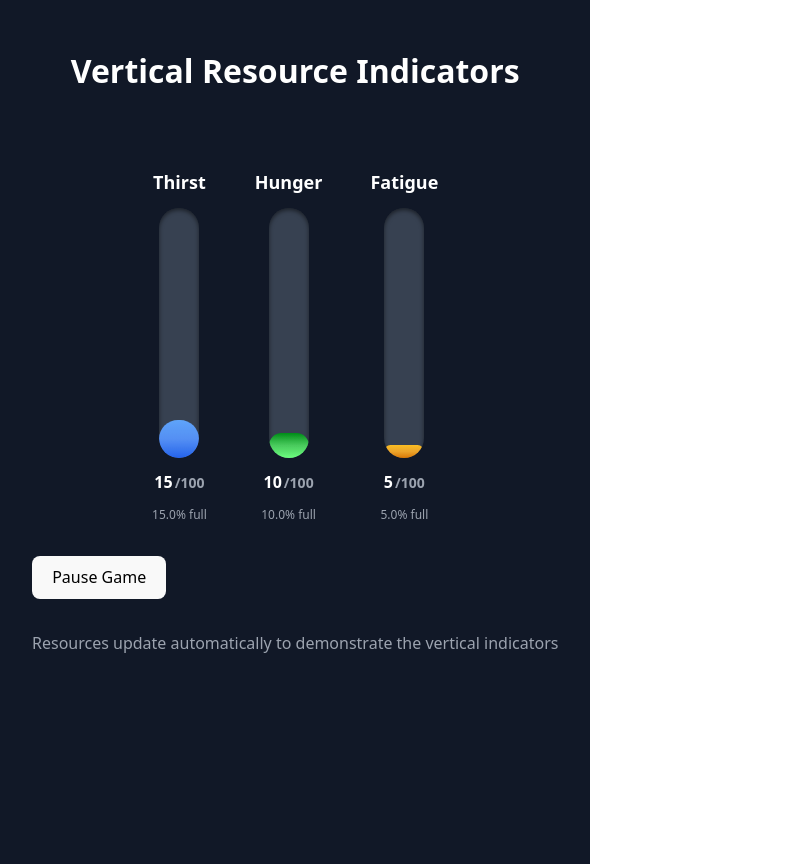
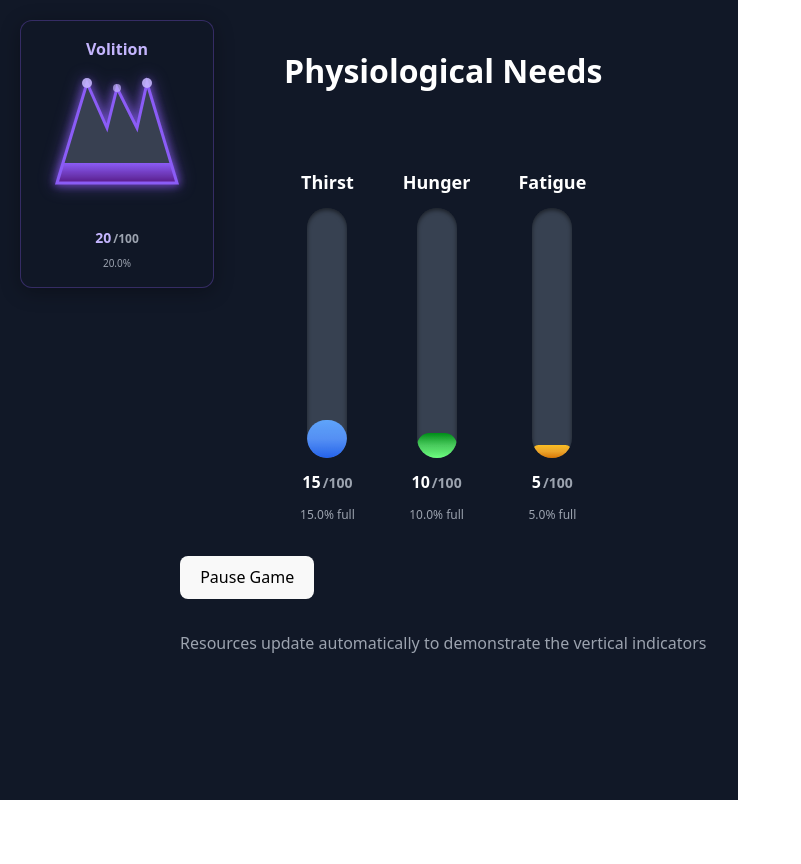
Before and after one commit to BMorin87/delta-drive, a React (Vite) app: page / in a window 1280 px wide. Shown: the whole page, without its empty margins (0-801 px from the left). After the commit the page ends 800 px from the top, so only its background shows below. Built offline with nearby package versions, Linux system fonts and the light colour scheme.

Commit message:
Add volition

```diff
--- a/src/components/DeltaGame.jsx
+++ b/src/components/DeltaGame.jsx
@@ -1,13 +1,16 @@
 import { useGameStore } from "./gameStore";
 import { gameEngine } from "./gameEngine";
+import VolitionCrown from "./VolitionCrown";
 import "../styles/ProgressBars.css";
 
 const thirstCapacity = 100;
 const hungerCapacity = 100;
 const fatigueCapacity = 100;
+const volitionCapacity = 100;
 
 const VerticalProgressBars = () => {
-  const { thirst, hunger, fatigue, isRunning, togglePause } = useGameStore();
+  const { volition, thirst, hunger, fatigue, isRunning, togglePause } =
+    useGameStore();
 
   const VerticalProgressBar = ({
     current,
@@ -41,8 +44,15 @@ const VerticalProgressBars = () => {
   };
 
   return (
-    <div className="app-container">
-      <h1 className="app-title">Vertical Resource Indicators</h1>
+    <div className="game-layout">
+      {/* Fixed Volition Crown in top left */}
+      <div className="volition-hud">
+        <VolitionCrown current={volition} max={volitionCapacity} />
+      </div>
+
+      {/* Main game content */}
+      <div className="main-content">
+        <h1 className="app-title">Physiological Needs</h1>
 
         <div className="bars-container">
           <VerticalProgressBar
@@ -77,8 +87,10 @@ const VerticalProgressBars = () => {
 
         <div className="demo-note">
           <p>
-          Resources update automatically to demonstrate the vertical indicators
+            Resources update automatically to demonstrate the vertical
+            indicators
           </p>
+        </div>
       </div>
     </div>
   );
@@ -87,6 +99,7 @@ const VerticalProgressBars = () => {
 const thirstGrowth = 3;
 const hungerGrowth = 2;
 const fatigueGrowth = 1;
+const volitionGrowth = 4;
 
 gameEngine.registerSystem("Thirst", (state) => {
   if (state.thirst == null) return {};
@@ -112,4 +125,12 @@ gameEngine.registerSystem("Fatigue", (state) => {
   };
 });
 
+gameEngine.registerSystem("Volition", (state) => {
+  if (state.volition == null) return {};
+
+  return {
+    volition: Math.min(volitionCapacity, state.volition + volitionGrowth),
+  };
+});
+
 export default VerticalProgressBars;
--- /dev/null
+++ b/src/components/VolitionCrown.jsx
@@ -0,0 +1,60 @@
+import "../styles/VolitionCrown.css";
+
+const VolitionCrown = ({ current, max }) => {
+  const percentage = Math.min((current / max) * 100, 100);
+
+  return (
+    <div className="volition-crown-container">
+      <div className="volition-label">Volition</div>
+      <div className="crown-wrapper">
+        <svg
+          width="160"
+          height="140"
+          viewBox="0 0 160 140"
+          className="crown-svg"
+        >
+          <defs>
+            <linearGradient
+              id="crownGradient"
+              x1="0%"
+              y1="100%"
+              x2="0%"
+              y2="0%"
+            >
+              <stop offset="0%" stopColor="#581c87" />
+              <stop offset={`${percentage}%`} stopColor="#8b5cf6" />
+              <stop offset={`${percentage}%`} stopColor="#374151" />
+              <stop offset="100%" stopColor="#374151" />
+            </linearGradient>
+            <filter id="crownGlow">
+              <feGaussianBlur stdDeviation="4" result="coloredBlur" />
+              <feMerge>
+                <feMergeNode in="coloredBlur" />
+                <feMergeNode in="SourceGraphic" />
+              </feMerge>
+            </filter>
+          </defs>
+          {/* Crown shape path with straight diagonal lines to outer peaks */}
+          <path
+            d="M20 110 L50 10 L70 55 L80 15 L100 55 L110 10 L140 110 Z"
+            fill="url(#crownGradient)"
+            stroke="#8b5cf6"
+            strokeWidth="3"
+            filter="url(#crownGlow)"
+          />
+          {/* Crown gems - positioned exactly at the peak tops */}
+          <circle cx="50" cy="10" r="5" fill="#c4b5fd" opacity="0.9" />
+          <circle cx="80" cy="15" r="4" fill="#c4b5fd" opacity="0.7" />
+          <circle cx="110" cy="10" r="5" fill="#c4b5fd" opacity="0.9" />
+        </svg>
+      </div>
+      <div className="volition-values">
+        <span className="volition-current">{Math.round(current)}</span>
+        <span className="volition-max">/{max}</span>
+      </div>
+      <div className="volition-percentage">{percentage.toFixed(1)}%</div>
+    </div>
+  );
+};
+
+export default VolitionCrown;
--- a/src/components/gameStore.js
+++ b/src/components/gameStore.js
@@ -3,6 +3,7 @@ import { gameEngine } from "./gameEngine";
 
 export const useGameStore = create((set, get) => ({
   // Game state.
+  volition: 0,
   thirst: 0,
   hunger: 0,
   fatigue: 0,
--- a/src/styles/ProgressBars.css
+++ b/src/styles/ProgressBars.css
@@ -1,4 +1,18 @@
-/* Main App Styles */
+/* Main Game Layout */
+.game-layout {
+  min-height: 100vh;
+  background-color: #111827;
+  color: white;
+  position: relative;
+}
+
+/* Main content area */
+.main-content {
+  padding: 2rem;
+  padding-left: 180px; /* Make room for the volition HUD */
+}
+
+/* App Container Styles */
 .app-container {
   min-height: 100vh;
   background-color: #111827;
@@ -107,6 +121,11 @@
   background: linear-gradient(to top, #d97706, #fbbf24);
 }
 
+/* New Volition bar styling */
+.volition-bar {
+  background: linear-gradient(to top, #581c87, #8b5cf6);
+}
+
 /* Progress Values Display */
 .progress-values {
   display: flex;
--- /dev/null
+++ b/src/styles/VolitionCrown.css
@@ -0,0 +1,68 @@
+/* Volition Crown Component Styles */
+
+/* Fixed HUD positioning */
+.volition-hud {
+  position: fixed;
+  top: 20px;
+  left: 20px;
+  z-index: 1000;
+  background: rgba(17, 24, 39, 0.9);
+  backdrop-filter: blur(10px);
+  border-radius: 12px;
+  padding: 1rem;
+  border: 1px solid rgba(139, 92, 246, 0.3);
+  box-shadow: 0 4px 20px rgba(0, 0, 0, 0.3);
+}
+
+/* Crown component container */
+.volition-crown-container {
+  display: flex;
+  flex-direction: column;
+  align-items: center;
+  gap: 0.5rem;
+}
+
+/* Crown label */
+.volition-label {
+  font-size: 1rem;
+  font-weight: 600;
+  color: #c4b5fd;
+  text-align: center;
+  margin-bottom: 0.25rem;
+}
+
+/* Crown SVG wrapper */
+.crown-wrapper {
+  position: relative;
+}
+
+/* Crown SVG styling */
+.crown-svg {
+  filter: drop-shadow(0 0 8px rgba(139, 92, 246, 0.4));
+}
+
+/* Crown value display */
+.volition-values {
+  display: flex;
+  align-items: baseline;
+  font-weight: 600;
+  color: white;
+  font-size: 0.875rem;
+}
+
+.volition-current {
+  color: #c4b5fd;
+}
+
+.volition-max {
+  color: #9ca3af;
+  font-size: 0.75rem;
+  margin-left: 2px;
+}
+
+/* Crown percentage display */
+.volition-percentage {
+  font-size: 0.625rem;
+  color: #9ca3af;
+  text-align: center;
+}
```
Lines whose indentation alone changed are shown as unchanged.
